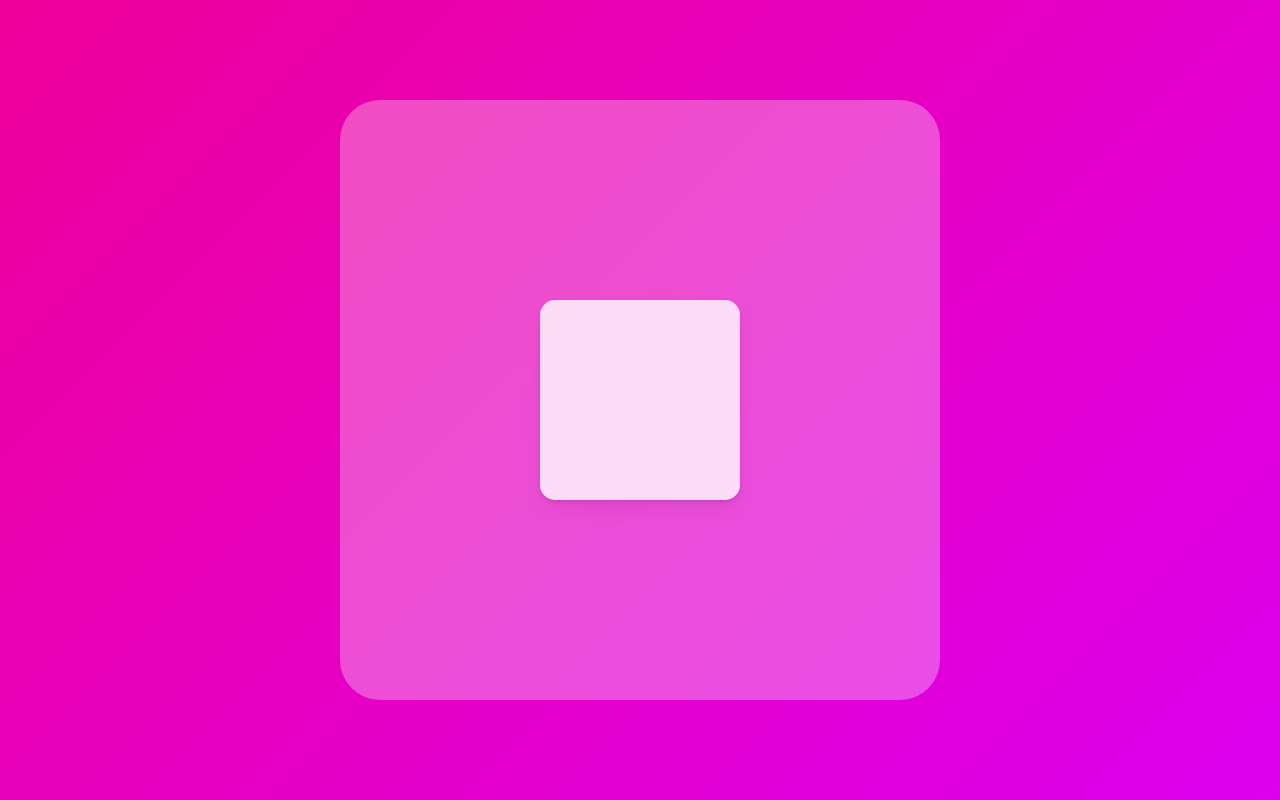
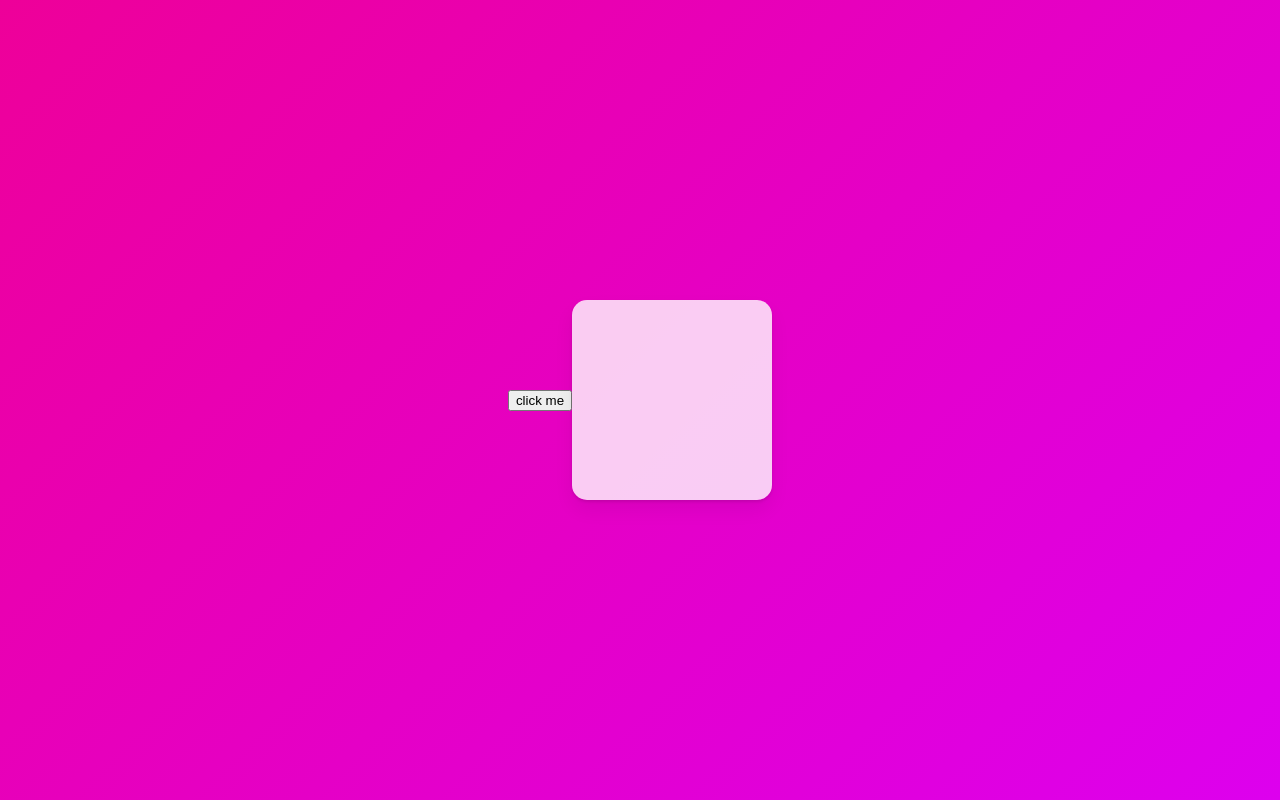
Before and after one commit to bigwave-cho/framer-motion, a React (Create React App) app: page / in a window 1280 px wide. Built offline with nearby package versions, Linux system fonts and the light colour scheme.

Commit message:
framer-motion : motion value 소개

```diff
--- a/src/App.tsx
+++ b/src/App.tsx
@@ -1,22 +1,12 @@
 import styled from 'styled-components';
-import { motion } from 'framer-motion';
-import { useRef } from 'react';
+import { motion, useMotionValue } from 'framer-motion';
+import { useEffect } from 'react';
 const Wrapper = styled.div`
   height: 100vh;
   width: 100vw;
   display: flex;
   justify-content: center;
   align-items: center;
-`;
-
-const BiggerBox = styled.div`
-  width: 600px;
-  height: 600px;
-  display: flex;
-  justify-content: center;
-  align-items: center;
-  border-radius: 40px;
-  background-color: rgba(255, 255, 255, 0.3);
 `;
 
 const Box = styled(motion.div)`
@@ -29,37 +19,26 @@
   box-shadow: 0 2px 3px rgba(0, 0, 0, 0.1), 0 10px 20px rgba(0, 0, 0, 0.06);
 `;
 
-const boxVariants = {
-  hover: {
-    rotateZ: 90,
-  },
-  click: { borderRadius: '100px' },
-};
+function App() {
+  const x = useMotionValue(0);
+  console.log(x); // 움직일 때 콘솔 찍어도 안나옴.
+  // 이유 : motionvalue는 state 상태가 아님. 즉 모션을 실행시킬때마다 리렌더 되지 않음. 굳.
 
-function App() {
-  const biggerBoxRef = useRef<HTMLDivElement>(null);
+  // 그럼에도 불구하고 아래 방법으로 x 값은 확인 가능
+  useEffect(() => {
+    //x.get() x값 가져오기
+    x.onChange(() => console.log(x.get()));
+  }, [x]);
 
   return (
     <Wrapper>
-      <BiggerBox ref={biggerBoxRef}>
-        <Box
-          variants={boxVariants}
-          // limiting drag direction
-          // drag="x"
-          drag
-          // dragConstraints : limiting droppable region
-          // 1. manually decided
-          // dragConstraints={{ top: -200, bottom: 200, left: -200, right: 200 }}
-          // 2. decided by parent node
-          dragConstraints={biggerBoxRef}
-          // drag 후 처음 위치로 복귀
-          dragSnapToOrigin
-          // dragElastic : 0~1 (0: 영역 밖에서 작용하는 힘 min / 1 : max) 써보면 앎.
-          dragElastic={0.5}
-          whileHover="hover"
-          whileTap="click"
-        />
-      </BiggerBox>
+      <button
+        // x.set(200) x값 200으로
+        onClick={() => x.set(200)}
+      >
+        click me
+      </button>
+      <Box style={{ x: x }} drag="x" dragSnapToOrigin />
     </Wrapper>
   );
 }
```
